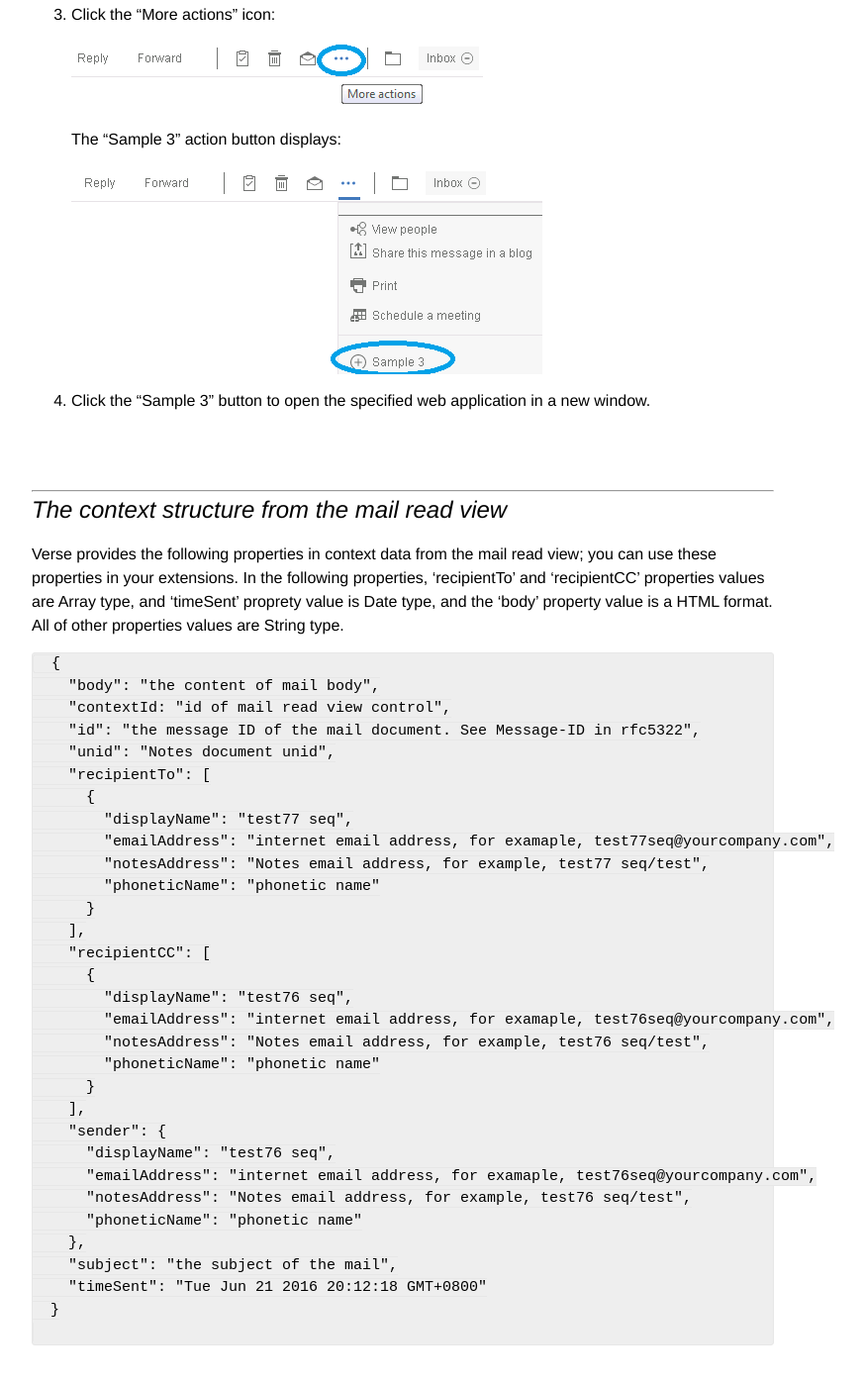
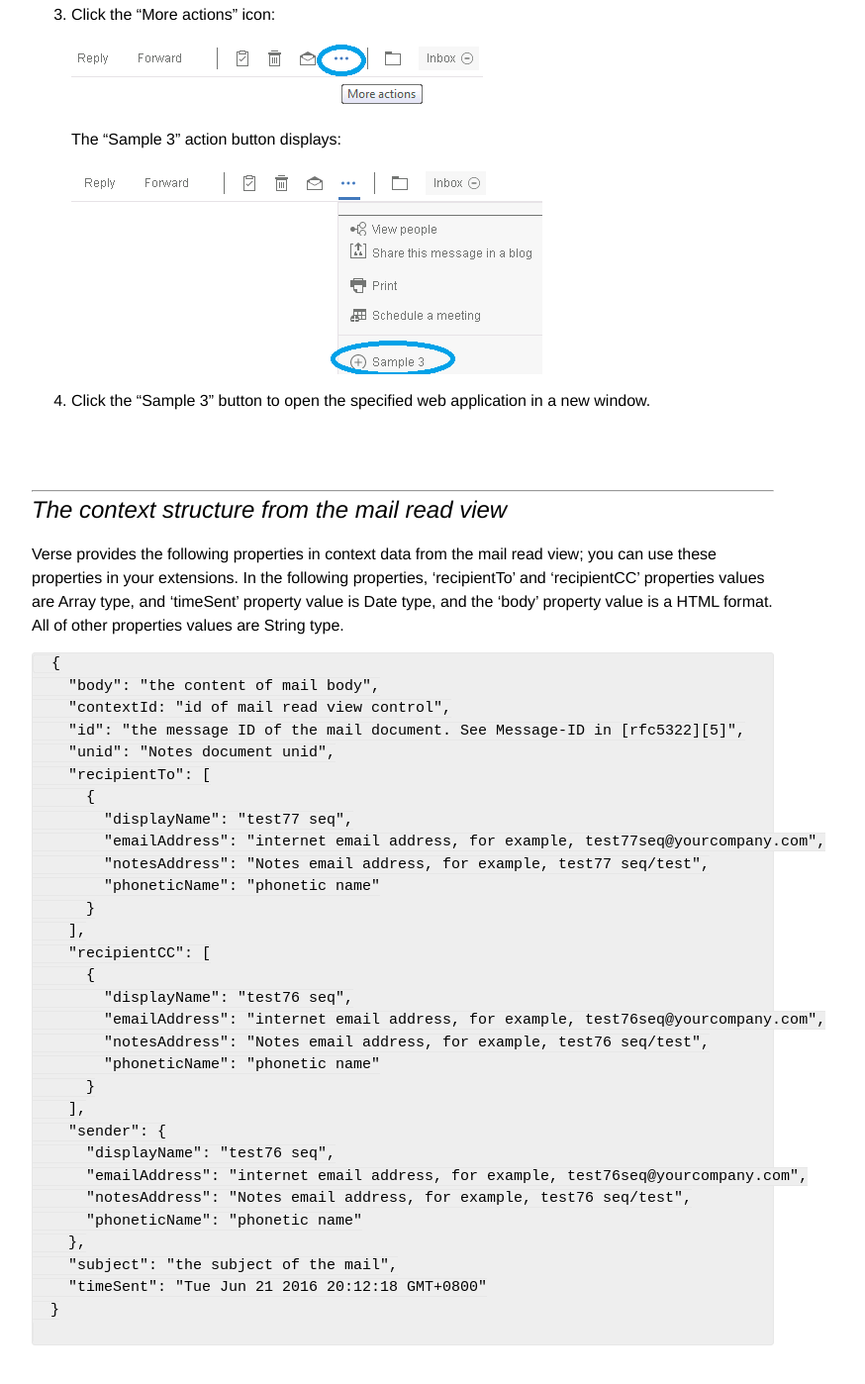
Before and after one commit to ibmverse/verse-developer, a Jekyll site: the page built from _tutorials/mail.read.markdown, in a window 1280 px wide and 1400 px high, scrolled down 1637 px. Shown: the whole window at 99% size, without its empty margins (233-1107 px from the left). Built offline with Jekyll 4.4.1, drawn with Linux system fonts in a browser that asks for light colours.

Commit message:
245268 another update

````diff
--- a/_tutorials/mail.compose.markdown
+++ b/_tutorials/mail.compose.markdown
@@ -93,7 +93,7 @@ Verse provides the following properties in context data from the mail compose vi
     "recipientTo": [
       {
         "displayName": "test77 seq",
-        "emailAddress": "internet email address, for examaple, test77seq@yourcompany.com",
+        "emailAddress": "internet email address, for example, test77seq@yourcompany.com",
         "notesAddress": "Notes email address, for example, test77 seq/test",
         "phoneticName": "phonetic name"
       }
@@ -101,7 +101,7 @@ Verse provides the following properties in context data from the mail compose vi
     "recipientCC": [
       {
         "displayName": "test76 seq",
-        "emailAddress": "internet email address, for examaple, test76seq@yourcompany.com",
+        "emailAddress": "internet email address, for example, test76seq@yourcompany.com",
         "notesAddress": "Notes email address, for example, test76 seq/test",
         "phoneticName": "phonetic name"
       }
--- a/_tutorials/mail.read.markdown
+++ b/_tutorials/mail.read.markdown
@@ -83,18 +83,18 @@ After the widget is loaded by Verse, the action button "Sample 3" displays in th
 
 ## _The context structure from the mail read view_
 
-Verse provides the following properties in context data from the mail read view; you can use these properties in your extensions. In the following properties, 'recipientTo' and 'recipientCC' properties values are Array type, and 'timeSent' proprety value is Date type, and the 'body' property value is a HTML format. All of other properties values are String type.
+Verse provides the following properties in context data from the mail read view; you can use these properties in your extensions. In the following properties, 'recipientTo' and 'recipientCC' properties values are Array type, and 'timeSent' property value is Date type, and the 'body' property value is a HTML format. All of other properties values are String type.
 
 ```
   {
     "body": "the content of mail body",
     "contextId: "id of mail read view control",
-    "id": "the message ID of the mail document. See Message-ID in rfc5322",
+    "id": "the message ID of the mail document. See Message-ID in [rfc5322][5]",
     "unid": "Notes document unid",
     "recipientTo": [
       {
         "displayName": "test77 seq",
-        "emailAddress": "internet email address, for examaple, test77seq@yourcompany.com",
+        "emailAddress": "internet email address, for example, test77seq@yourcompany.com",
         "notesAddress": "Notes email address, for example, test77 seq/test",
         "phoneticName": "phonetic name"
       }
@@ -102,14 +102,14 @@ Verse provides the following properties in context data from the mail read view;
     "recipientCC": [
       {
         "displayName": "test76 seq",
-        "emailAddress": "internet email address, for examaple, test76seq@yourcompany.com",
+        "emailAddress": "internet email address, for example, test76seq@yourcompany.com",
         "notesAddress": "Notes email address, for example, test76 seq/test",
         "phoneticName": "phonetic name"
       }
     ],
     "sender": {
       "displayName": "test76 seq",
-      "emailAddress": "internet email address, for examaple, test76seq@yourcompany.com",
+      "emailAddress": "internet email address, for example, test76seq@yourcompany.com",
       "notesAddress": "Notes email address, for example, test76 seq/test",
       "phoneticName": "phonetic name"
     },
@@ -125,3 +125,4 @@ Verse provides the following properties in context data from the mail read view;
 [2]: {{site.verse-developer-chrome-ext}}
 [3]: {{site.baseurl}}/tutorials/ext-action-contribution.html
 [4]: {{site.baseurl}}/tutorials/ext-send-data-to-app.html
+[5]: http://www.rfc-base.org/rfc-5322.html
````
